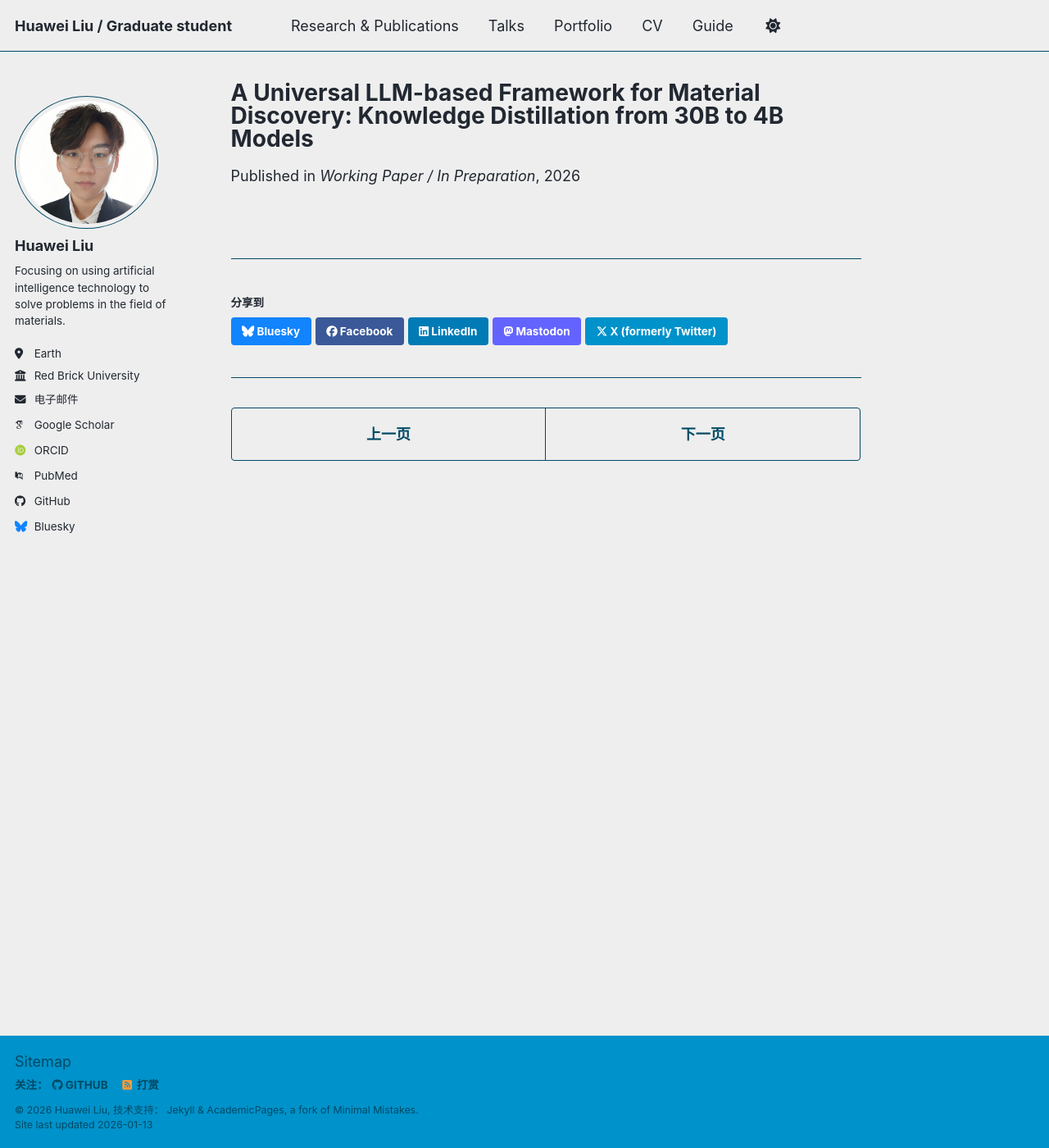
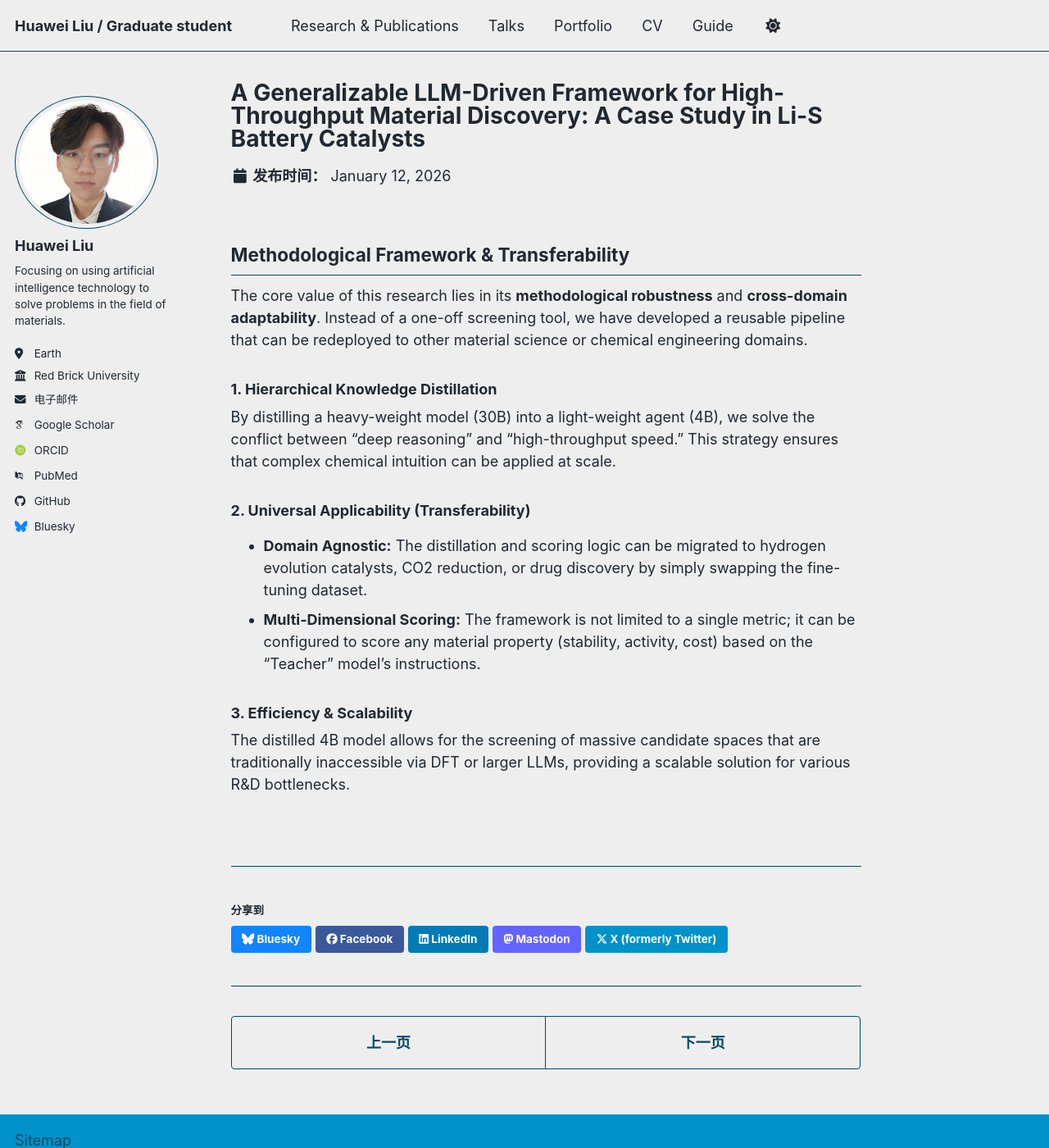
Before and after one commit to erweixi/erweixi.github.io, a Jekyll site: the page built from _publications/2026-01-12-paper-number-2.md, in a window 1280 px wide and 1400 px high. Shown: the whole window at 82% size. Built offline with Jekyll 4.4.1, drawn with Linux system fonts in a browser that asks for light colours; some web fonts are replaced; a script bundle is joined from its source files by our own code; library files that are not in the unit come from our copies.

Commit message:
改了当前工作

```diff
--- a/_publications/2026-01-12-paper-number-2.md
+++ b/_publications/2026-01-12-paper-number-2.md
@@ -1,15 +1,25 @@
 ---
-title: "A Universal LLM-based Framework for Material Discovery: Knowledge Distillation from 30B to 4B Models"
+title: "A Generalizable LLM-Driven Framework for High-Throughput Material Discovery: A Case Study in Li-S Battery Catalysts"
 collection: publications
 category: Current Research
-permalink: /publication/2026-universal-llm-distillation
+permalink: /research/generalizable-llm-distillation-framework
+excerpt: >
+  We propose a universal, domain-agnostic workflow for accelerating scientific discovery using Large Language Models.
+  The framework employs a hierarchical knowledge distillation strategy: a fine-tuned 30B "Teacher" model captures deep domain insights, which are then distilled into a lightweight 4B "Student" model for efficient, multi-dimensional scoring.
+  While demonstrated on Lithium-Sulfur battery catalyst screening, this automated pipeline is designed for cross-domain transferability, enabling rapid material evaluation and screening across diverse scientific fields with high computational efficiency.
 date: 2026-01-12
-venue: 'Working Paper / In Preparation'
-excerpt: >
-  We present a highly transferable and reusable LLM-based pipeline designed to accelerate scientific discovery across diverse domains.
-  Demonstrated through catalyst screening for Lithium-Sulfur batteries, the workflow follows a hierarchical logic:
-  (1) Domain-Specific Adaptation: Fine-tuning a 30B-parameter "Teacher" model on specialized literature to capture deep chemical insights.
-  (2) Knowledge Distillation: Transferring expert reasoning to a lightweight 4B "Student" model for multi-dimensional scoring (activity, stability, etc.).
-  (3) High-Throughput Screening: Utilizing the 4B model for rapid, large-scale candidate evaluation.
-  Crucially, this modular framework is domain-agnostic; by replacing the fine-tuning dataset, it can be seamlessly migrated to other materials science or chemistry fields, providing a universal solution for AI-driven scientific research (AI4S).
 ---
+
+## Methodological Framework & Transferability
+
+The core value of this research lies in its **methodological robustness** and **cross-domain adaptability**. Instead of a one-off screening tool, we have developed a reusable pipeline that can be redeployed to other material science or chemical engineering domains.
+
+### 1. Hierarchical Knowledge Distillation
+By distilling a heavy-weight model (30B) into a light-weight agent (4B), we solve the conflict between "deep reasoning" and "high-throughput speed." This strategy ensures that complex chemical intuition can be applied at scale.
+
+### 2. Universal Applicability (Transferability)
+* **Domain Agnostic:** The distillation and scoring logic can be migrated to hydrogen evolution catalysts, CO2 reduction, or drug discovery by simply swapping the fine-tuning dataset.
+* **Multi-Dimensional Scoring:** The framework is not limited to a single metric; it can be configured to score any material property (stability, activity, cost) based on the "Teacher" model's instructions.
+
+### 3. Efficiency & Scalability
+The distilled 4B model allows for the screening of massive candidate spaces that are traditionally inaccessible via DFT or larger LLMs, providing a scalable solution for various R&D bottlenecks.
```
